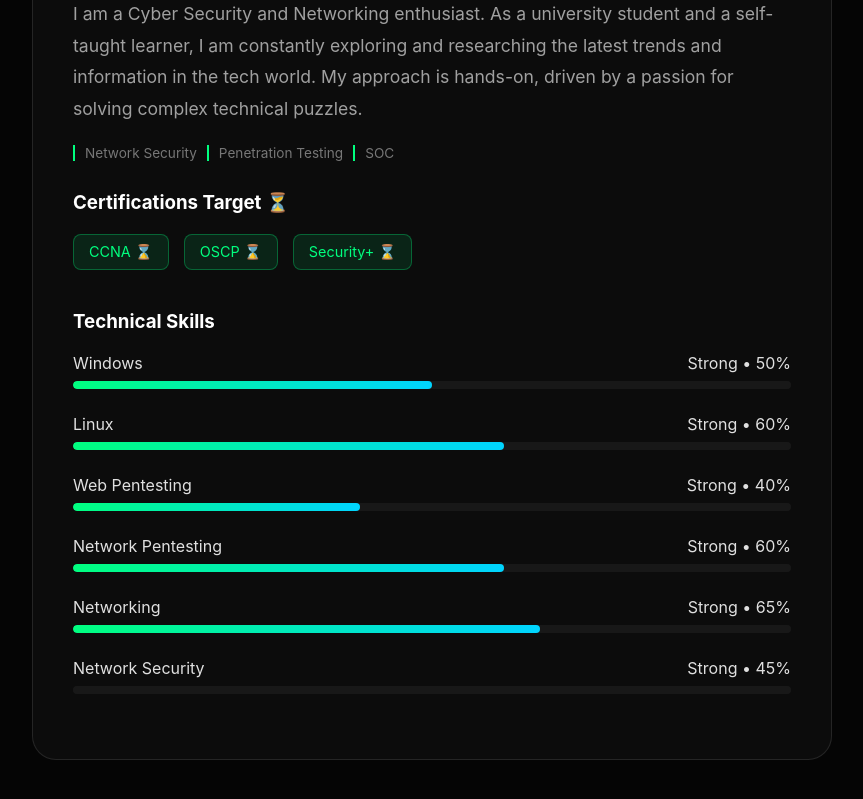
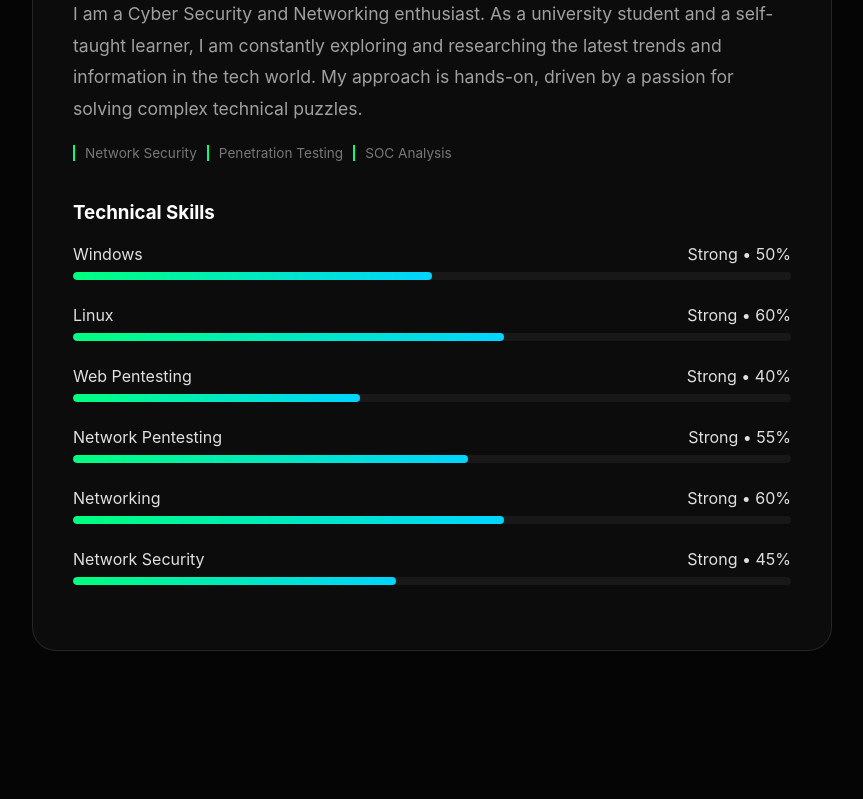
Before and after one commit to Rock-0xFF/Rock-Website, a plain HTML site: page about.html in a window 1280 px wide. Shown: the part 237-1036 px from the top of the page, without its empty margins (208-1071 px from the left). After the commit the page ends 928 px from the top, so only its background shows below. Drawn offline with Linux system fonts and the light colour scheme.

Commit message:
Update about.html

```diff
--- a/about.html
+++ b/about.html
@@ -3,7 +3,7 @@
 <head>
     <meta charset="UTF-8">
     <meta name="viewport" content="width=device-width, initial-scale=1.0">
-    <title>Biography | Rock</title>
+    <title>About me | Rock</title>
     <link href="https://fonts.googleapis.com/icon?family=Material+Icons" rel="stylesheet">
     <style>
         body {
@@ -146,15 +146,11 @@
             <div class="focus-area">
                 <span class="focus-tag">Network Security</span>
                 <span class="focus-tag">Penetration Testing</span>
-                <span class="focus-tag">SOC</span>
+                <span class="focus-tag">SOC Analysis</span>
             </div>
 
-            <h3 style="margin-top: 30px; color: #fff;">Certifications Target ⏳</h3>
-            <div class="certs-list">
-                <div class="cert-tag">CCNA ⌛</div>
-                <div class="cert-tag">OSCP ⌛</div>
-                <div class="cert-tag">Security+ ⌛</div>
-            </div>
+
+
 
             <div class="skills-section">
                 <h3 style="color: #fff; margin-bottom: 20px;">Technical Skills</h3>
@@ -175,15 +171,15 @@
                 </div>
 
                 <div class="skill-container">
-                    <div class="skill-header"><span>Network Pentesting</span><span>Strong • 60%</span></div>
+                    <div class="skill-header"><span>Network Pentesting</span><span>Strong • 55%</span></div>
+                    <div class="skill-bar"><div class="skill-progress" style="width: 55%;"></div></div>
+                </div>
+
+                <div class="skill-container">
+                    <div class="skill-header"><span>Networking</span><span>Strong • 60%</span></div>
                     <div class="skill-bar"><div class="skill-progress" style="width: 60%;"></div></div>
                 </div>
 
                 <div class="skill-container">
-                    <div class="skill-header"><span>Networking</span><span>Strong • 65%</span></div>
-                    <div class="skill-bar"><div class="skill-progress" style="width: 65%;"></div></div>
-                </div>
-
-                <div class="skill-container">
                     <div class="skill-header"><span>Network Security</span><span>Strong • 45%</span></div>
-                    <div class="skill-bar"><div class="skill-
+                    <div class="skill-bar"><div class="skill-progress" style="width: 45%;"></div></div>
```
